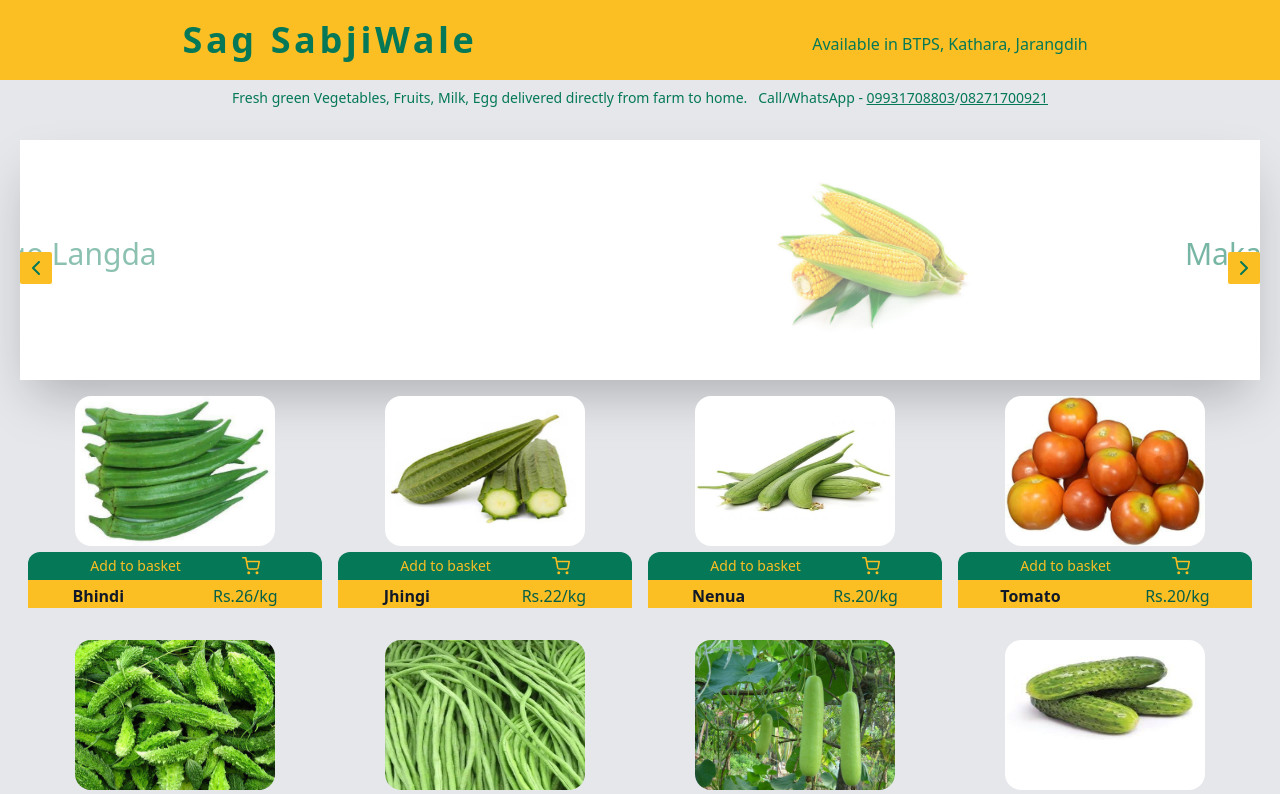
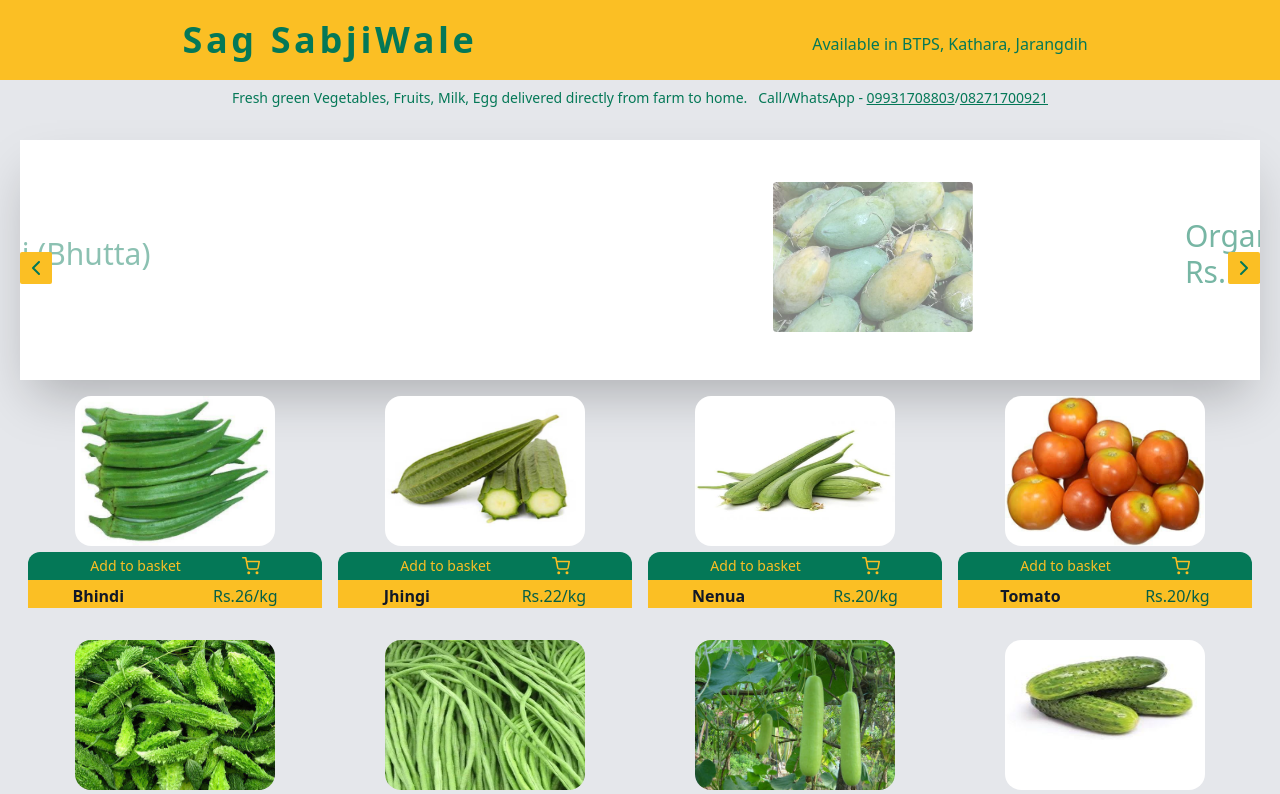
Before and after one commit to Veronika19/sagsabji, a Next.js app: page / in a window 1280 px wide. Shown: the top 794 px of the page. Built offline with nearby package versions, Linux system fonts and the light colour scheme; no server answers.

Commit message:
bangana mango zoom

```diff
--- a/components/Slider/data.js
+++ b/components/Slider/data.js
@@ -1,11 +1,4 @@
 const people = [
-  {
-    id: 1,
-    image: '/slider/mango-gulab-khas.jpeg',
-    name: 'mango gulab khas',
-    price: '',
-    quote: '',
-  },
   {
     id: 2,
     image: '/slider/mango-langda.jpeg',
```
Also changed, not shown: public/organic-banganapalli.jpeg.
